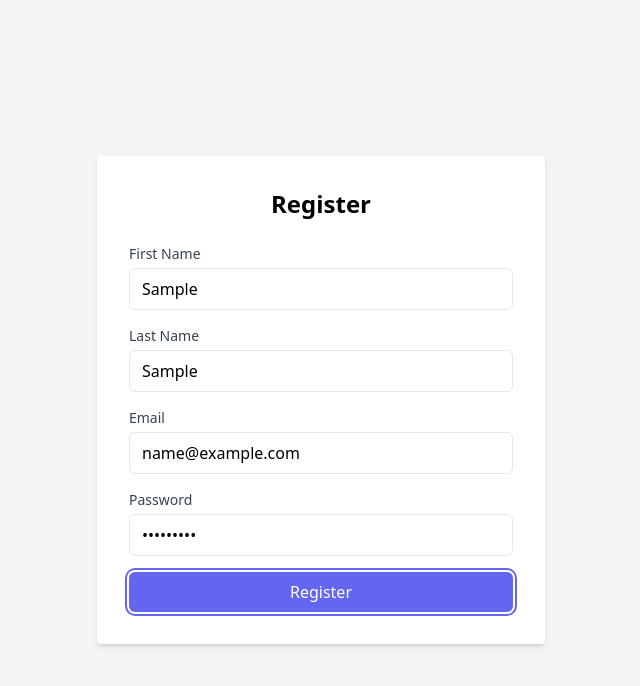
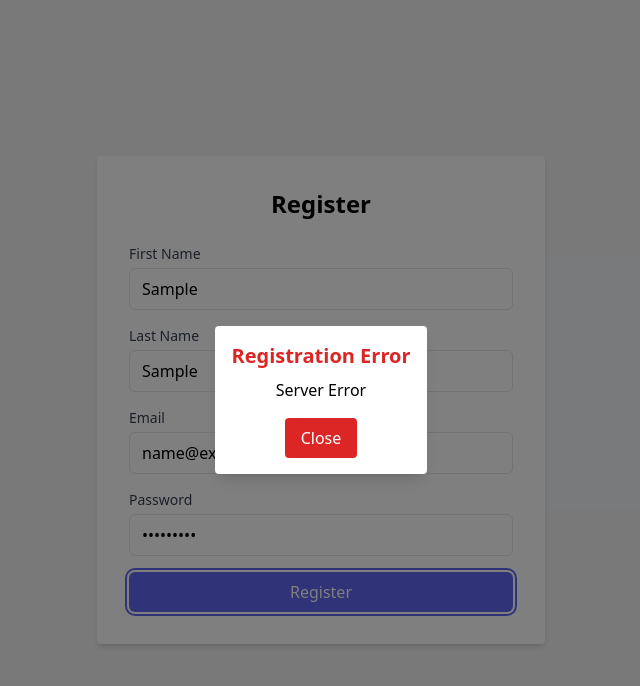
Before and after one commit to Jasleen-debug/CodeCognizance, a React (Vite) app in the folder frontend/: page /register in a window 1280 px wide. Both pictures are taken after typing "Sample", "Sample", "name@example.com", "Sample123" into the empty fields and a click on the button "Register". Shown: the top 686 px of the page, without its empty margins (319-959 px from the left). Built offline with nearby package versions, Linux system fonts and the light colour scheme; no server answers.

Commit message:
Created an error pop up when a user already exists

```diff
--- a/frontend/src/components/RegistrationForm.jsx
+++ b/frontend/src/components/RegistrationForm.jsx
@@ -8,6 +8,8 @@ const RegistrationForm = () => {
   const [lastname, setLastName] = useState('')
   const [email, setEmail] = useState('')
   const [password, setPassword] = useState('')
+
+  const [error, setError] = useState('')
 
   const handleInputChange = (e) => {
 
@@ -43,11 +45,34 @@ const RegistrationForm = () => {
       //Redirect
       navigate('/')
     } catch (error) {
-        console.error('Error registering user: ', error)
+      console.error('Error registering user: ', error)
+      setError(error.response ? error.response.data.message : 'Server Error')
     }
   }
 
+  const handleCloseError = () => {
+    //Only clear the error state when the error is closed, not the form data
+    setError('')
+  }
+
   return (
+    <>
+    <div className='relative'>
+    {error && (
+      <div className="fixed inset-0 flex items-center justify-center bg-black bg-opacity-50 z-50">
+          <div className="bg-white p-4 rounded shadow-lg max-w-md mx-auto text-center">
+              <h2 className="text-xl font-semibold text-red-600 mb-2">Registration Error</h2>
+              <p className="mb-4">{error}</p>
+              <button
+                  onClick={handleCloseError}
+                  className="bg-red-600 text-white px-4 py-2 rounded hover:bg-red-700"
+              >
+                  Close
+              </button>
+          </div>
+      </div>
+      )}
+      </div>
     <div className="flex items-center justify-center min-h-screen bg-gray-100">
       <div className="w-full max-w-md p-8 space-y-6 bg-white rounded shadow-md">
         <h2 className="text-2xl font-bold text-center">Register</h2>
@@ -92,7 +117,8 @@ const RegistrationForm = () => {
         </form>
 
       </div>
-    </div>
+      </div>
+      </>
   );
 };
 
```
